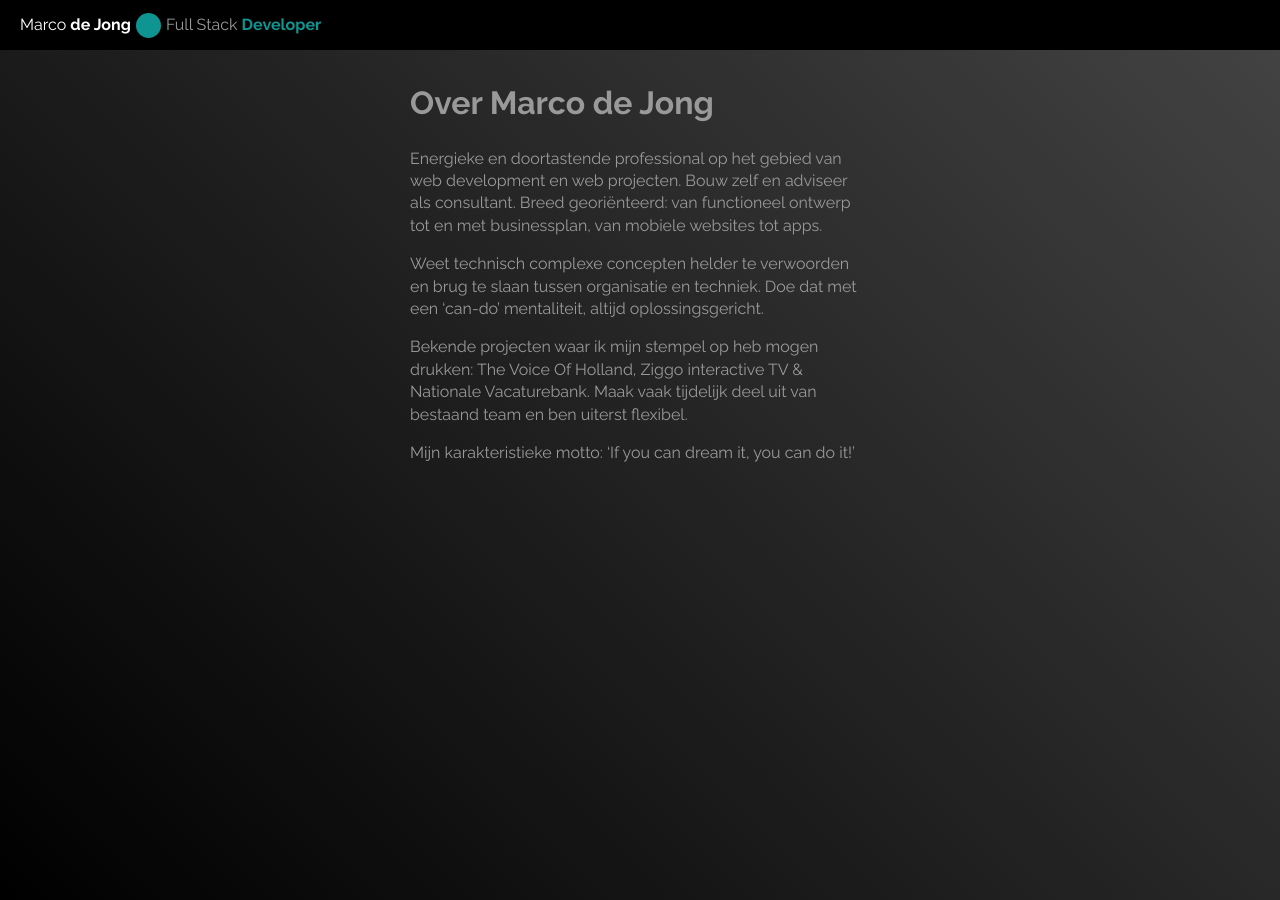
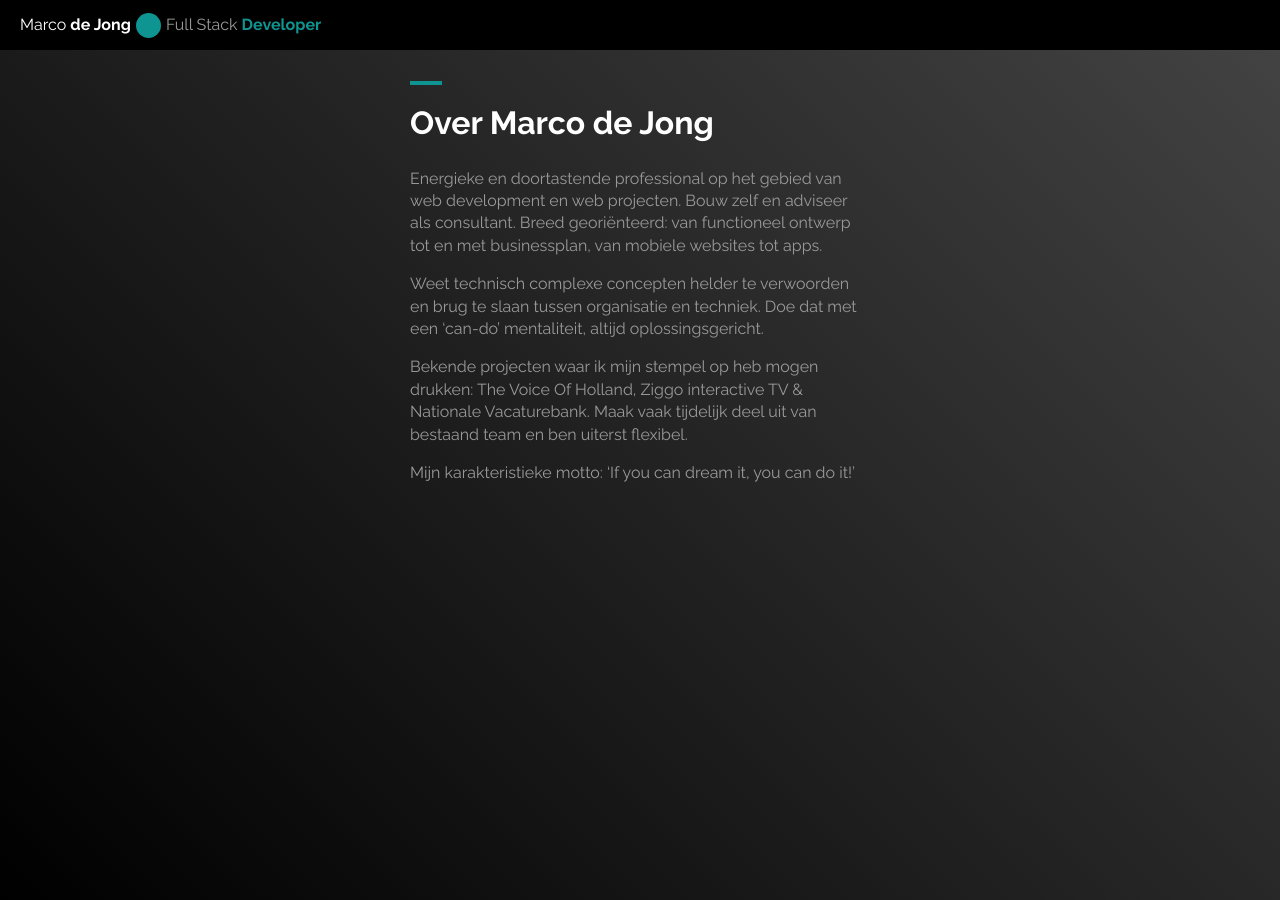
Before and after one commit to MarcoDeJong/marcodejong.github.io, a Jekyll site: the page built from over-marco-de-jong.md, in a window 1280 px wide. Built offline with Jekyll 4.4.1, drawn with Linux system fonts in a browser that asks for light colours.

Commit message:
fix(page): layout markdown generated html

```diff
--- a/_sass/_page.scss
+++ b/_sass/_page.scss
@@ -1,10 +1,21 @@
 .page {
   margin: auto;
   max-width: 500px;
-  padding-top: 60px;
+  padding-bottom: 60px;
   padding-left: 20px;
   padding-right: 20px;
+  padding-top: 60px;
 }
 .page__content {
   color:$dusty-gray;
 }
+.page__content h1 {
+  color:$white;
+}
+.page__content h1::before {
+  content: '';
+  display: block;
+  border-top: .25rem solid $blue-chill;
+  width: 2rem;
+  margin-bottom: 1rem;
+}
```
